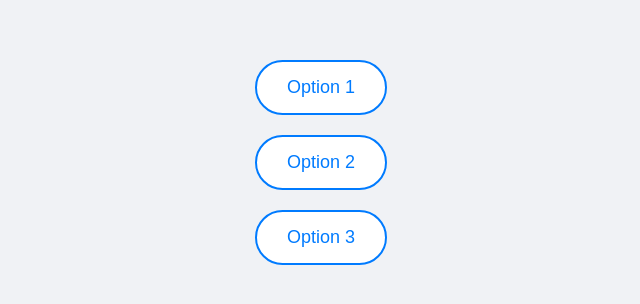
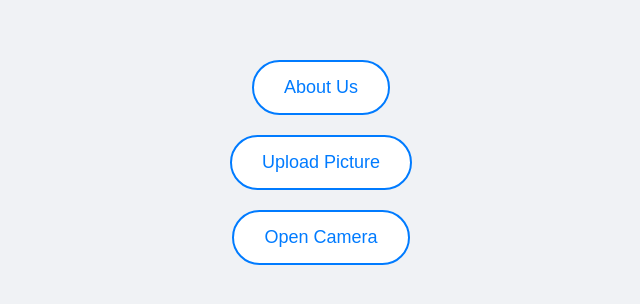
Before and after one commit to BAbablacksheep420/Ges-ex, a plain HTML site: page page2.html in a window 1280 px wide. Shown: the part 238-542 px from the top of the page, without its empty margins (319-959 px from the left). Drawn offline with Linux system fonts and the light colour scheme.

Commit message:
Update page2.html

```diff
--- a/page2.html
+++ b/page2.html
@@ -16,10 +16,20 @@
 
     <div class="container">
         <!-- Three Buttons -->
-        <button class="option-button">Option 1</button>
-        <button class="option-button">Option 2</button>
-        <button class="option-button">Option 3</button>
+        <button class="option-button" onclick="window.location.href='about.html'">About Us</button>
+        <button class="option-button" onclick="uploadPicture()">Upload Picture</button>
+        <button class="option-button" onclick="openCamera()">Open Camera</button>
     </div>
 
+    <!-- Hidden File Input for Image Upload -->
+    <input type="file" id="imageUpload" accept="image/*" style="display: none;" onchange="handleImageUpload(event)">
+
+    <!-- Canvas for Drawing -->
+    <canvas id="canvas" width="640" height="480" style="display: none;"></canvas>
+
+    <!-- Video Element for Camera Stream -->
+    <video id="video" width="640" height="480" autoplay style="display: none;"></video>
+
+    <script src="script.js"></script>
 </body>
 </html>
```
